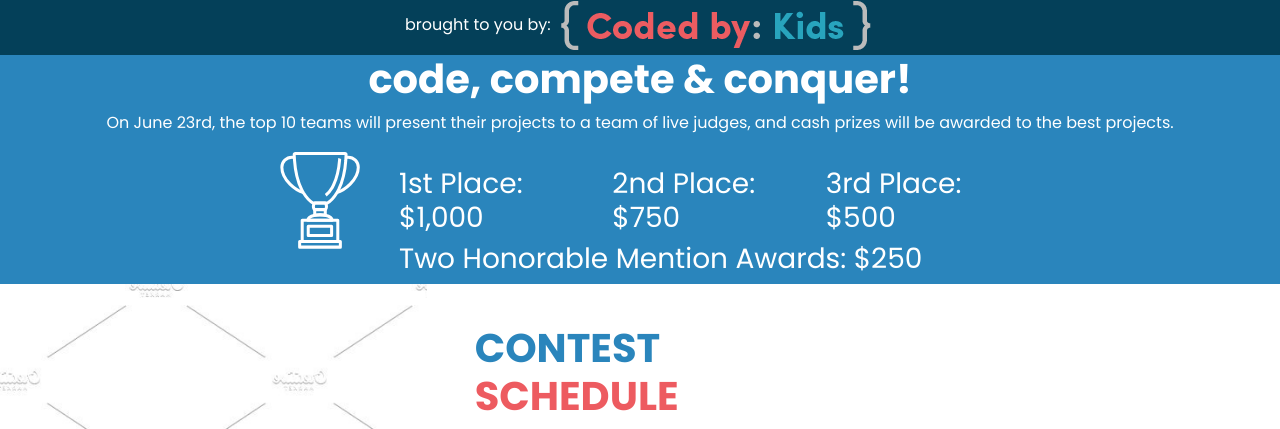
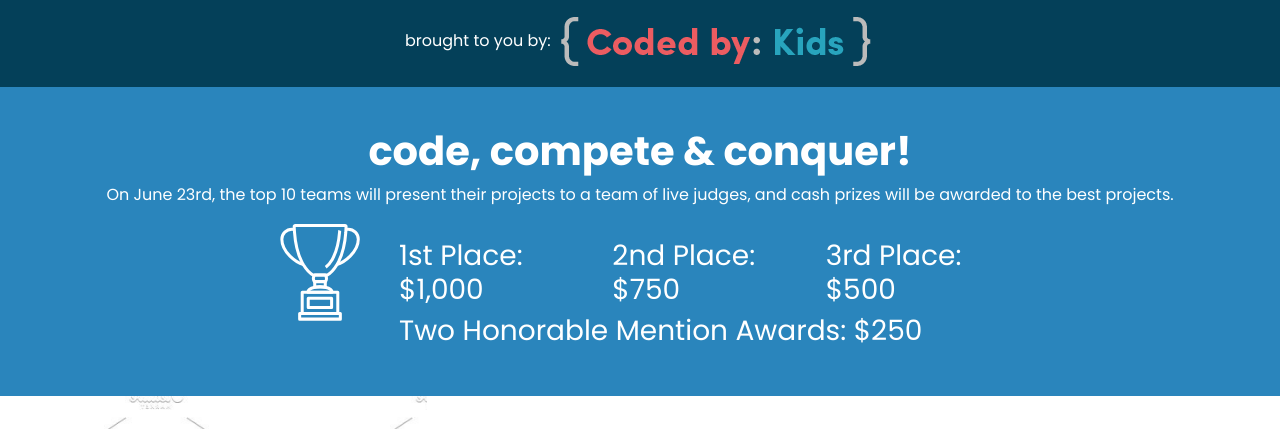
Before and after one commit to michnich/website, a plain HTML site: page competition.html in a window 1280 px wide. Shown: the part 359-788 px from the top of the page. Drawn offline with nearby package versions, Linux system fonts and the light colour scheme.

Commit message:
added some section padding

```diff
--- a/css/comp.css
+++ b/css/comp.css
@@ -25,6 +25,8 @@ body {
   background-color: #044059;
   color: white;
   text-align: center;
+  padding-top: 2vh;
+  padding-bottom: 2vh;
 }
 
 #broughtBy img, #broughtBy p {
@@ -35,6 +37,8 @@ body {
   background-color: #2A85BC;
   color: white;
   text-align: center;
+  padding-top: 5vh;
+  padding-bottom: 5vh;
 }
 
 #prizes {
```
